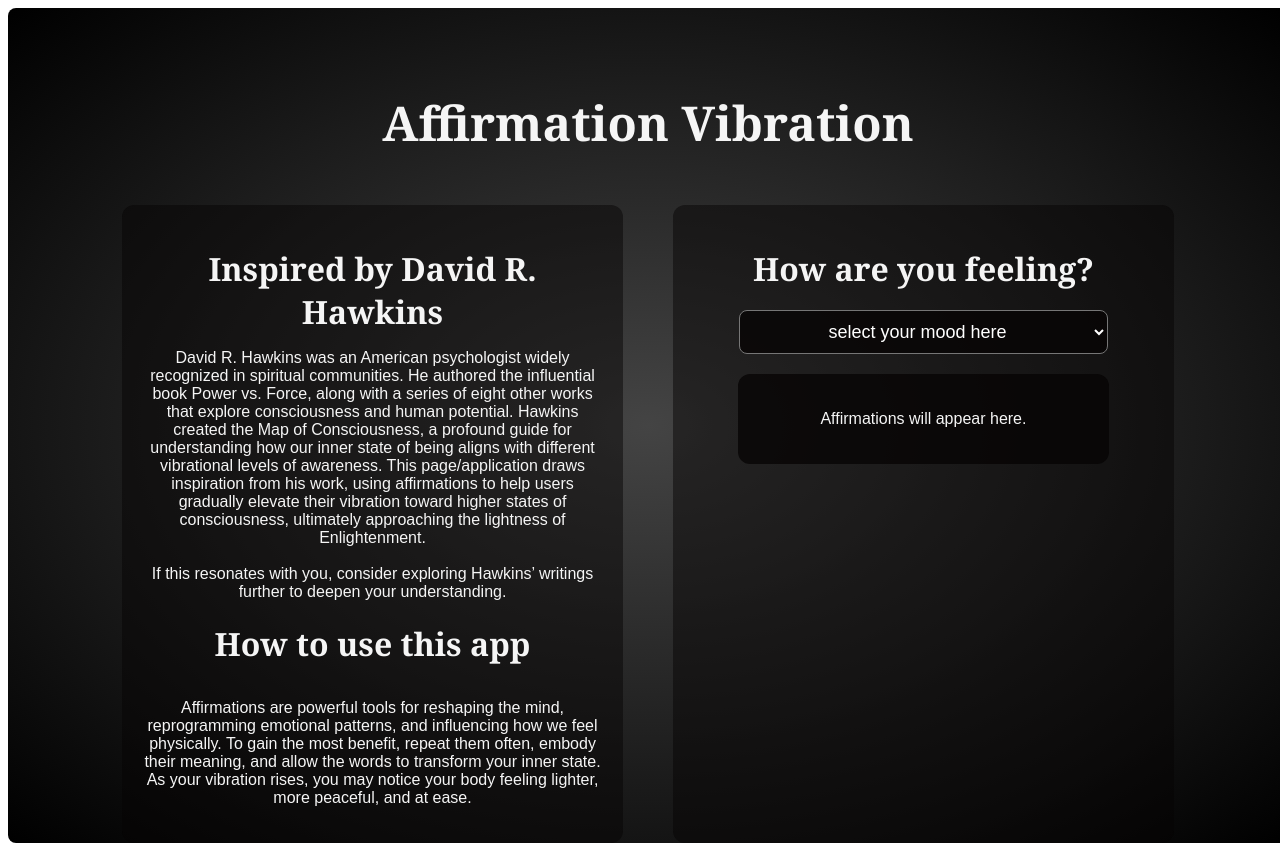
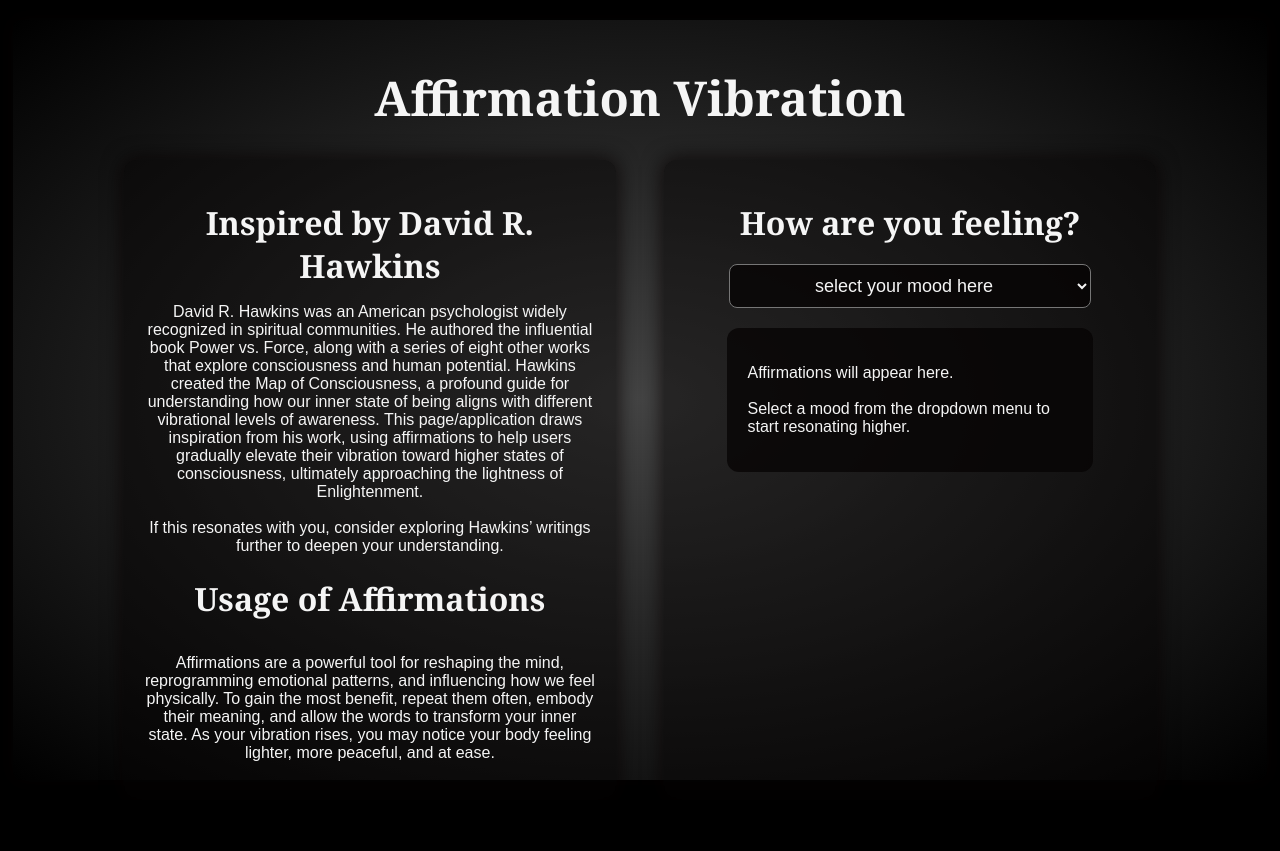
Before and after one commit to daijha/affirmationvibration, a React app in the folder frontend/: page / in a window 1280 px wide. After the commit the page ends 800 px from the top, so only its background shows below. Built offline with nearby package versions, Linux system fonts and the light colour scheme; the HTML template or start-up script is replaced by a standard one.

Commit message:
debugged styling issue with box-shadows

```diff
--- a/frontend/src/App.css
+++ b/frontend/src/App.css
@@ -1,8 +1,16 @@
+html, body, #root { /* the containers that house app.jsx*/
+  margin: 0;
+  padding: 0;
+  height: 100%;
+  background-color: black; /* sets the whole page background */
+  display:flex;
+  justify-content: center;
+  align-items: center;
+}
 .page {
-  min-height: 100vh; /* use min to get rid of the scrollbars */
-  min-width: 100vw;
+  height: 95vh; /* use min to get rid of the scrollbars */
+  width: 98vw;
   color: #f5f5f5;
-
   text-align: center;
   border-radius: 8px;
   background-image: radial-gradient(
@@ -18,7 +26,7 @@
   align-items: center;
 }
 .title {
-  padding: 50px;
+  padding: 30px;
   font-size: 1.5rem;
 }
 
@@ -30,6 +38,8 @@
 }
 .about {
   background-color: #06030378;
+    box-shadow: 0 0 20px 2px  #060303c2;
+
   padding: 20px;
   border-radius: 12px;
   width: 40%;
@@ -46,7 +56,7 @@
   margin: 20px;
   width: 80%;
   background-color: #060303c2;
-  color: white;
+  color: #f5f5f5;
 
   text-align: center;
   font-size: large;
@@ -67,7 +77,7 @@
   font-size: large;
 }
 /*add transitions to each one*/
-.select-bg {
+.-bg {
   box-shadow: 0 0 20px 2px  #060303c2;
 }
 .shame-bg {
@@ -127,6 +137,7 @@
     transition: box-shadow 1s ease-in-out;
 
 }
+
 h1 {
   font-family: Georgia, "Times New Roman", Times, serif;
   margin-bottom: 0;
@@ -134,3 +145,6 @@
 p {
   font-family: Arial, Helvetica, sans-serif;
 }
+.move{
+  text-align: left;
+}
--- a/frontend/src/App.jsx
+++ b/frontend/src/App.jsx
@@ -2,14 +2,17 @@
 import Title from "./components/Title";
 import About from "./components/About";
 import Affirmations from "./components/Affirmations";
+import { useState } from "react";
 
 function App() {
+    const [mood, setMood] = useState("");
+
   return (
-    <div className="page"> {/* divs can have more that 1 classname */}
+    <div className={`page fade ${mood}-bg`}> {/* divs can have more that 1 classname */}
       <Title/>
       <div className="pageInner">
          <About/>
-      <Affirmations/>
+      <Affirmations mood={mood} setMood= {setMood} />
       </div>
 
     </div>
--- a/frontend/src/components/About.jsx
+++ b/frontend/src/components/About.jsx
@@ -17,10 +17,10 @@
         this resonates with you, consider exploring Hawkins’ writings further to
         deepen your understanding.{" "}
       </p>
-      <h1>How to use this app</h1>
+      <h1>Usage of Affirmations</h1>
       <br />
       <p>
-        Affirmations are powerful tools for reshaping the mind, reprogramming
+        Affirmations are a powerful tool for reshaping the mind, reprogramming
         emotional patterns, and influencing how we feel physically. To gain the
         most benefit, repeat them often, embody their meaning, and allow the
         words to transform your inner state. As your vibration rises, you may
--- a/frontend/src/components/Affirmations.jsx
+++ b/frontend/src/components/Affirmations.jsx
@@ -8,8 +8,8 @@
 
 import "../App.css";
 
-function Affirmations() {
-  const [mood, setMood] = useState("");
+function Affirmations({mood, setMood}) {
+  // const [mood, setMood] = useState("");
   const [affs, setAffs] = useState({});
   useEffect(() => {
     // fetching the affs from the backend
@@ -39,7 +39,7 @@
 
       <select onChange={(e) => setMood(e.target.value)}>
         {/* when the dropdown is selected react gives a event object. inside that object is a property called target.value which gives the value selected. onchange sets the selection when it changes*/}
-        <option value="select">select your mood here</option>{" "}
+        <option value="">select your mood here</option>{" "}
         {/*option tag is for each item in dropdown. needs attribute value to specify data sent*/}
         <option value="shame">Shame</option>
         <option value="guilt">Guilt</option>
@@ -68,7 +68,8 @@
             ))}
           </ul>
         ) : (
-          <p>Affirmations will appear here.</p>
+          <p className="move">Affirmations will appear here. <br/> <br/>
+      Select a mood from the dropdown menu to start resonating higher.</p>
         )}
       </div>
     </div>
```
